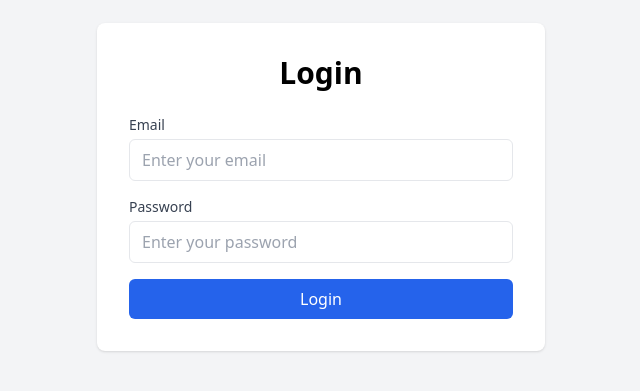
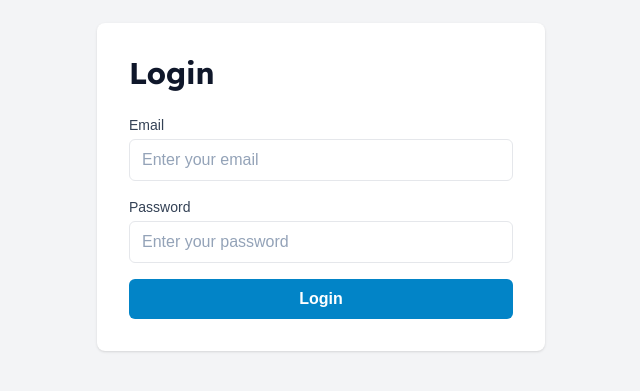
Before and after one commit to emre1n/nuxt-retailer, a Nuxt app: page / in a window 1280 px wide. Shown: the part 213-604 px from the top of the page, without its empty margins (319-959 px from the left). Built offline with nearby package versions, Linux system fonts and the light colour scheme.

Commit message:
add design system

```diff
--- /dev/null
+++ b/assets/css/main.css
@@ -0,0 +1,50 @@
+@import url('https://fonts.googleapis.com/css2?family=Inter:wght@400;500;600;700&display=swap');
+@import url('https://fonts.googleapis.com/css2?family=Lexend:wght@400;500;600;700&display=swap');
+
+@tailwind base;
+@tailwind components;
+@tailwind utilities;
+
+@layer base {
+  html {
+    @apply antialiased;
+  }
+
+  h1 {
+    @apply font-display text-4xl font-bold text-secondary-900;
+  }
+
+  h2 {
+    @apply font-display text-3xl font-semibold text-secondary-900;
+  }
+
+  h3 {
+    @apply font-display text-2xl font-semibold text-secondary-900;
+  }
+
+  h4 {
+    @apply font-display text-xl font-semibold text-secondary-900;
+  }
+
+  p {
+    @apply font-sans text-base text-secondary-700;
+  }
+}
+
+@layer components {
+  .text-body-lg {
+    @apply text-lg text-secondary-700;
+  }
+
+  .text-body {
+    @apply text-base text-secondary-700;
+  }
+
+  .text-body-sm {
+    @apply text-sm text-secondary-700;
+  }
+
+  .text-caption {
+    @apply text-xs text-secondary-500;
+  }
+}
--- /dev/null
+++ b/components/auth/LoginForm.vue
@@ -0,0 +1,44 @@
+<template>
+  <form @submit.prevent="handleLogin" class="space-y-4">
+    <Input
+      v-model="email"
+      label="Email"
+      type="email"
+      required
+      placeholder="Enter your email"
+    />
+    <Input
+      v-model="password"
+      label="Password"
+      type="password"
+      required
+      placeholder="Enter your password"
+    />
+    <Button type="submit" variant="primary" :disabled="false" class="w-full">
+      Login
+    </Button>
+  </form>
+</template>
+
+<script setup>
+  import { ref } from 'vue';
+  import { useRouter } from 'vue-router';
+  import Button from '@/components/ui/Button.vue';
+  import Input from '@/components/ui/Input.vue';
+
+  const router = useRouter();
+  const email = ref('');
+  const password = ref('');
+
+  const handleLogin = async () => {
+    try {
+      // Replace this with your actual login API call
+      // const response = await loginUser(email.value, password.value)
+
+      // Simulate successful login
+      router.push('/secure/home');
+    } catch (error) {
+      console.error('Login failed:', error);
+    }
+  };
+</script>
--- a/components/features/feed/Feed.vue
+++ b/components/features/feed/Feed.vue
@@ -1,35 +1,18 @@
 <template>
   <div class="space-y-4">
-    <div
+    <FeedPost
       v-for="post in posts"
       :key="post.id"
-      class="bg-white p-6 rounded-lg shadow"
-    >
-      <div class="flex items-center space-x-3 mb-4">
-        <img
-          :src="post.authorAvatar"
-          :alt="post.authorName"
-          class="w-10 h-10 rounded-full"
-        />
-        <div>
-          <h3 class="font-semibold">{{ post.authorName }}</h3>
-          <p class="text-sm text-gray-500">{{ post.timestamp }}</p>
-        </div>
-      </div>
-      <p class="text-gray-800">{{ post.content }}</p>
-      <div class="mt-4 flex space-x-4">
-        <Button variant="secondary" @click="handleLike(post.id)">
-          Like ({{ post.likes }})
-        </Button>
-        <Button variant="secondary" @click="handleComment(post.id)">
-          Comment ({{ post.comments }})
-        </Button>
-      </div>
-    </div>
+      :post="post"
+      :handleLike="handleLike"
+      :handleComment="handleComment"
+    />
   </div>
 </template>
 
 <script setup lang="ts">
+  import FeedPost from './FeedPost.vue';
+  import { ref } from 'vue';
   import Button from '@/components/ui/Button.vue';
 
   interface Post {
--- /dev/null
+++ b/components/features/feed/FeedPost.vue
@@ -0,0 +1,45 @@
+<template>
+  <div class="bg-white p-6 rounded-lg shadow">
+    <div class="flex items-center space-x-3 mb-4">
+      <img
+        :src="post.authorAvatar"
+        :alt="post.authorName"
+        class="w-10 h-10 rounded-full"
+      />
+      <div>
+        <h3 class="font-semibold">{{ post.authorName }}</h3>
+        <p class="text-sm text-gray-500">{{ post.timestamp }}</p>
+      </div>
+    </div>
+    <p class="text-gray-800">{{ post.content }}</p>
+    <div class="mt-4 flex space-x-4">
+      <Button variant="secondary" @click="handleLike(post.id)">
+        Like ({{ post.likes }})
+      </Button>
+      <Button variant="secondary" @click="handleComment(post.id)">
+        Comment ({{ post.comments }})
+      </Button>
+    </div>
+  </div>
+</template>
+
+<script setup lang="ts">
+  import { defineProps } from 'vue';
+  import Button from '@/components/ui/Button.vue';
+
+  interface Post {
+    id: number;
+    authorName: string;
+    authorAvatar: string;
+    content: string;
+    timestamp: string;
+    likes: number;
+    comments: number;
+  }
+
+  const props = defineProps<{
+    post: Post;
+    handleLike: (postId: number) => void;
+    handleComment: (postId: number) => void;
+  }>();
+</script>
--- a/components/ui/Button.vue
+++ b/components/ui/Button.vue
@@ -1,13 +1,16 @@
 <template>
   <button
     :class="[
-      'px-4 py-2 rounded-md transition-colors',
+      'px-4 py-2 rounded-md transition-colors font-semibold',
       variants[variant],
+      sizes[size],
       { 'opacity-50 cursor-not-allowed': disabled },
+      { 'inline-flex items-center gap-2': loading },
     ]"
     :disabled="disabled"
     @click="$emit('click')"
   >
+    <span v-if="loading" class="animate-spin">⚪</span>
     <slot />
   </button>
 </template>
@@ -15,6 +18,7 @@
 <script setup lang="ts">
   interface Props {
     variant?: 'primary' | 'secondary' | 'danger';
+    size?: 'sm' | 'md' | 'lg';
     disabled?: boolean;
     type?: 'button' | 'submit' | 'reset';
     loading?: boolean;
@@ -22,14 +26,24 @@
 
   const props = withDefaults(defineProps<Props>(), {
     variant: 'primary',
+    size: 'md',
     disabled: false,
     type: 'button',
     loading: false,
   });
 
   const variants = {
-    primary: 'bg-blue-600 text-white hover:bg-blue-700',
-    secondary: 'bg-gray-200 text-gray-800 hover:bg-gray-300',
-    danger: 'bg-red-600 text-white hover:bg-red-700',
+    primary:
+      'bg-primary-600 text-white hover:bg-primary-700 focus:ring-2 focus:ring-primary-500/50',
+    secondary:
+      'bg-secondary-100 text-secondary-700 hover:bg-secondary-200 focus:ring-2 focus:ring-secondary-500/50',
+    danger:
+      'bg-error-500 text-white hover:bg-error-700 focus:ring-2 focus:ring-error-500/50',
+  };
+
+  const sizes = {
+    sm: 'text-sm px-3 py-1.5',
+    md: 'text-base px-4 py-2',
+    lg: 'text-lg px-6 py-3',
   };
 </script>
--- a/components/ui/Input.vue
+++ b/components/ui/Input.vue
@@ -1,6 +1,6 @@
 <template>
   <div class="space-y-1">
-    <label v-if="label" class="block text-sm font-medium text-gray-700">
+    <label v-if="label" class="block text-sm font-medium text-secondary-700">
       {{ label }}
     </label>
     <input
@@ -11,10 +11,13 @@
       :type="type"
       :placeholder="placeholder"
       :required="required"
-      class="w-full px-3 py-2 border rounded-md focus:ring-2 focus:ring-blue-500 focus:border-blue-500"
-      :class="{ 'border-red-500': error }"
+      class="w-full px-3 py-2 border rounded-md text-secondary-900 placeholder:text-secondary-400 focus:ring-2 focus:ring-primary-500/50 focus:border-primary-500 disabled:bg-secondary-50 disabled:text-secondary-500"
+      :class="{
+        'border-error-500 focus:ring-error-500/50 focus:border-error-500':
+          error,
+      }"
     />
-    <p v-if="error" class="text-sm text-red-600">{{ error }}</p>
+    <p v-if="error" class="text-sm text-error-600">{{ error }}</p>
   </div>
 </template>
 
--- a/nuxt.config.ts
+++ b/nuxt.config.ts
@@ -3,4 +3,5 @@ export default defineNuxtConfig({
   compatibilityDate: '2024-04-03',
   devtools: { enabled: true },
   modules: ['@nuxtjs/tailwindcss'],
+  css: ['~/assets/css/main.css'],
 });
--- a/package.json
+++ b/package.json
@@ -15,5 +15,8 @@
     "vue": "latest",
     "vue-router": "latest"
   },
-  "packageManager": "pnpm@9.12.3+sha512.cce0f9de9c5a7c95bef944169cc5dfe8741abfb145078c0d508b868056848a87c81e626246cb60967cbd7fd29a6c062ef73ff840d96b3c86c40ac92cf4a813ee"
+  "packageManager": "pnpm@9.12.3+sha512.cce0f9de9c5a7c95bef944169cc5dfe8741abfb145078c0d508b868056848a87c81e626246cb60967cbd7fd29a6c062ef73ff840d96b3c86c40ac92cf4a813ee",
+  "devDependencies": {
+    "@tailwindcss/forms": "^0.5.9"
+  }
 }
--- a/pages/index.vue
+++ b/pages/index.vue
@@ -3,54 +3,12 @@
     class="flex flex-col items-center justify-center min-h-screen bg-gray-100"
   >
     <div class="w-full max-w-md p-8 space-y-6 bg-white rounded-lg shadow">
-      <h1 class="text-3xl font-bold text-center">Login</h1>
-      <form @submit.prevent="handleLogin" class="space-y-4">
-        <Input
-          v-model="email"
-          label="Email"
-          type="email"
-          required
-          placeholder="Enter your email"
-        />
-        <Input
-          v-model="password"
-          label="Password"
-          type="password"
-          required
-          placeholder="Enter your password"
-        />
-        <Button
-          type="submit"
-          variant="primary"
-          :disabled="false"
-          class="w-full"
-        >
-          Login
-        </Button>
-      </form>
+      <h1 class="text-3xl font-bold">Login</h1>
+      <LoginForm />
     </div>
   </div>
 </template>
 
 <script setup>
-  import { ref } from 'vue';
-  import { useRouter } from 'vue-router';
-  import Button from '@/components/ui/Button.vue';
-  import Input from '@/components/ui/Input.vue';
-
-  const router = useRouter();
-  const email = ref('');
-  const password = ref('');
-
-  const handleLogin = async () => {
-    try {
-      // Replace this with your actual login API call
-      // const response = await loginUser(email.value, password.value)
-
-      // Simulate successful login
-      router.push('/secure/home');
-    } catch (error) {
-      console.error('Login failed:', error);
-    }
-  };
+  import LoginForm from '@/components/auth/LoginForm.vue';
 </script>
--- a/pages/secure/home.vue
+++ b/pages/secure/feed.vue
@@ -22,7 +22,7 @@
   import { useRouter } from 'vue-router';
   import Button from '@/components/ui/Button.vue';
   import Header from '@/components/layout/Header.vue';
-  import Feed from '@/components/features/feed/Feed.vue';
+  import Feed from '~/components/features/feed/Feed.vue';
 
   const router = useRouter();
 
--- a/tailwind.config.js
+++ b/tailwind.config.js
@@ -2,7 +2,64 @@
 export default {
   content: [],
   theme: {
-    extend: {},
+    extend: {
+      colors: {
+        primary: {
+          50: '#f0f9ff',
+          100: '#e0f2fe',
+          200: '#bae6fd',
+          300: '#7dd3fc',
+          400: '#38bdf8',
+          500: '#0ea5e9',
+          600: '#0284c7',
+          700: '#0369a1',
+          800: '#075985',
+          900: '#0c4a6e',
+        },
+        secondary: {
+          50: '#f8fafc',
+          100: '#f1f5f9',
+          200: '#e2e8f0',
+          300: '#cbd5e1',
+          400: '#94a3b8',
+          500: '#64748b',
+          600: '#475569',
+          700: '#334155',
+          800: '#1e293b',
+          900: '#0f172a',
+        },
+        success: {
+          50: '#f0fdf4',
+          500: '#22c55e',
+          700: '#15803d',
+        },
+        error: {
+          50: '#fef2f2',
+          500: '#ef4444',
+          700: '#b91c1c',
+        },
+        warning: {
+          50: '#fffbeb',
+          500: '#f59e0b',
+          700: '#b45309',
+        },
+      },
+      fontFamily: {
+        sans: ['Inter var', 'sans-serif'],
+        display: ['Lexend', 'sans-serif'],
+      },
+      fontSize: {
+        xs: ['0.75rem', { lineHeight: '1rem' }],
+        sm: ['0.875rem', { lineHeight: '1.25rem' }],
+        base: ['1rem', { lineHeight: '1.5rem' }],
+        lg: ['1.125rem', { lineHeight: '1.75rem' }],
+        xl: ['1.25rem', { lineHeight: '1.75rem' }],
+        '2xl': ['1.5rem', { lineHeight: '2rem' }],
+        '3xl': ['1.875rem', { lineHeight: '2.25rem' }],
+        '4xl': ['2.25rem', { lineHeight: '2.5rem' }],
+        '5xl': ['3rem', { lineHeight: '1' }],
+      },
+    },
   },
   plugins: [],
-}
+};
```
Also changed, not shown: 2 other files (tests, documents, lock files or other folders).
